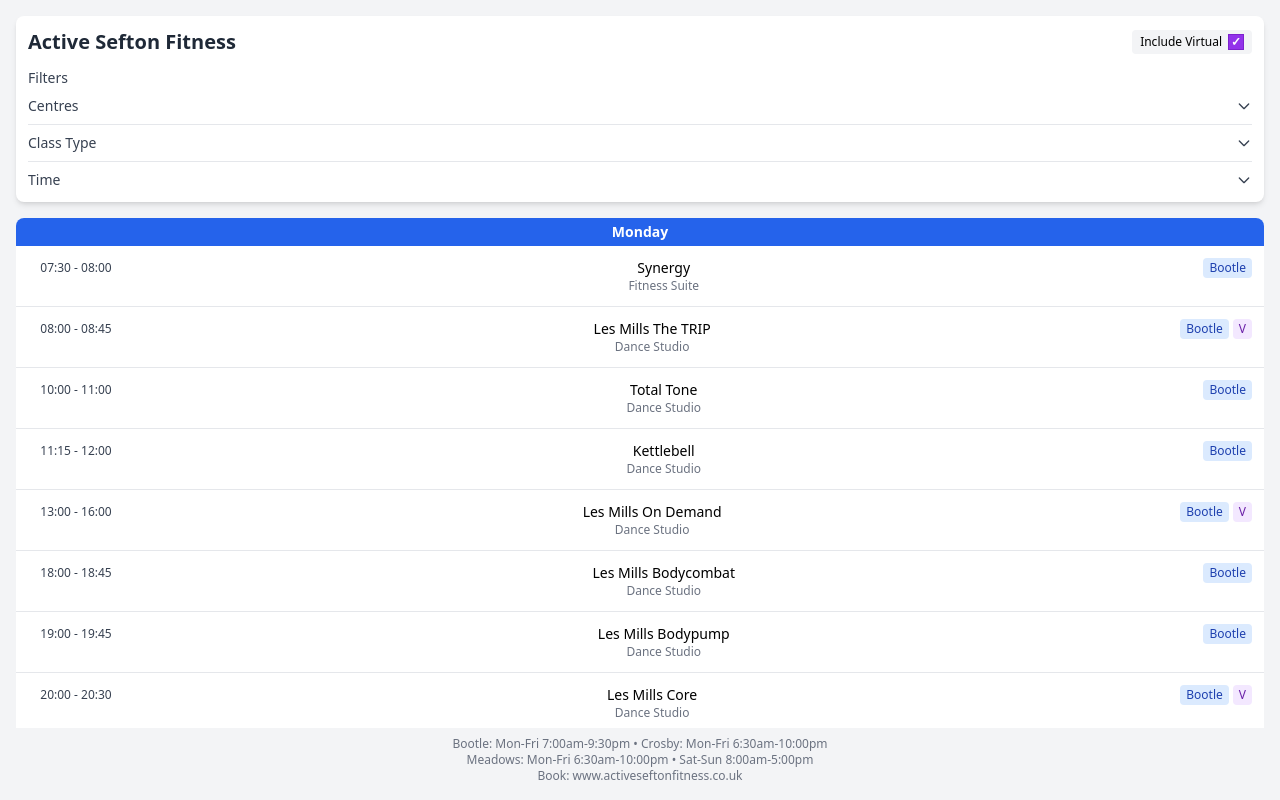
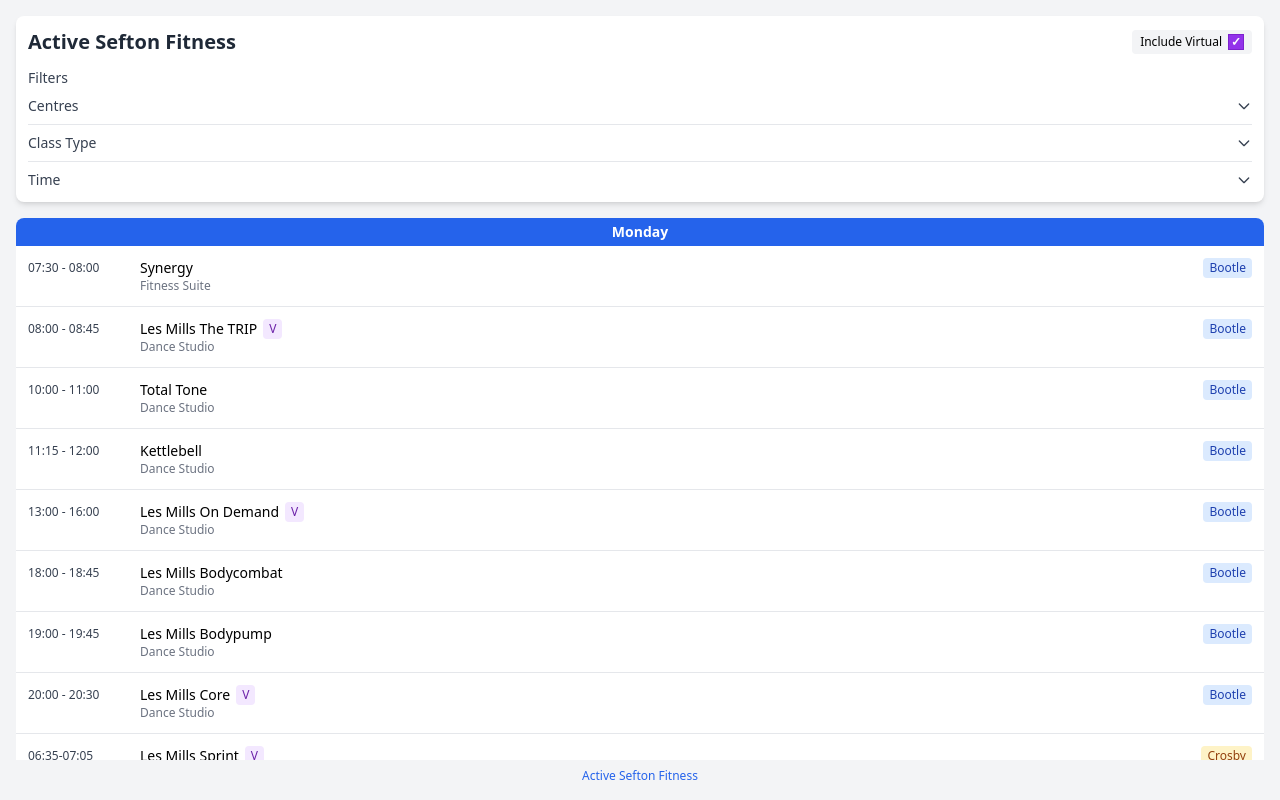
Before and after one commit to johnnyhawk02/fitness-timetable-app, a React (Create React App) app: page / in a window 1280 px wide. Built offline with nearby package versions, Linux system fonts and the light colour scheme.

Commit message:
Refactor FitnessTimetable UI with improved layout and virtual class indicator

```diff
--- a/src/components/FitnessTimetable.jsx
+++ b/src/components/FitnessTimetable.jsx
@@ -718,12 +718,19 @@ const FitnessTimetable = () => {
                   ) : (
                     classesByDay[day].map((cls, idx) => (
                       <div key={`${day}-${idx}`} className="flex items-start p-3 hover:bg-gray-50">
-                        <div className="w-24 font-medium text-gray-700 text-xs pt-0.5">{cls.time}</div>
-                        <div className="flex-1">
-                          <div className="font-medium text-sm">{cls.activity}</div>
+                        <div className="w-28 font-medium text-gray-700 text-xs pt-0.5 text-left pr-4">{cls.time}</div>
+                        <div className="flex-1 text-left">
+                          <div className="font-medium text-sm flex items-center">
+                            {cls.activity}
+                            {cls.virtual && (
+                              <span className="ml-1.5 px-1.5 py-0.5 text-xs font-medium rounded bg-purple-100 text-purple-800">
+                                V
+                              </span>
+                            )}
+                          </div>
                           <div className="text-xs text-gray-500">{cls.location}</div>
                         </div>
-                        <div className="flex items-center space-x-1">
+                        <div className="w-20 flex justify-end">
                           <span
                             className={`px-1.5 py-0.5 text-xs font-medium rounded ${
                               cls.center === 'Bootle'
@@ -741,11 +748,6 @@ const FitnessTimetable = () => {
                           >
                             {cls.center}
                           </span>
-                          {cls.virtual && (
-                            <span className="px-1.5 py-0.5 text-xs font-medium rounded bg-purple-100 text-purple-800">
-                              V
-                            </span>
-                          )}
                         </div>
                       </div>
                     ))
@@ -757,10 +759,15 @@ const FitnessTimetable = () => {
         </div>
       </div>
 
-      <div className="mt-2 text-xs text-gray-500">
-        <p>Bootle: Mon-Fri 7:00am-9:30pm • Crosby: Mon-Fri 6:30am-10:00pm</p>
-        <p>Meadows: Mon-Fri 6:30am-10:00pm • Sat-Sun 8:00am-5:00pm</p>
-        <p>Book: www.activeseftonfitness.co.uk</p>
+      <div className="mt-2 text-xs text-gray-500 text-center">
+        <a
+          href="https://www.activeseftonfitness.co.uk"
+          target="_blank"
+          rel="noopener noreferrer"
+          className="text-blue-600 hover:text-blue-800 hover:underline"
+        >
+          Active Sefton Fitness
+        </a>
       </div>
     </div>
   );
```
